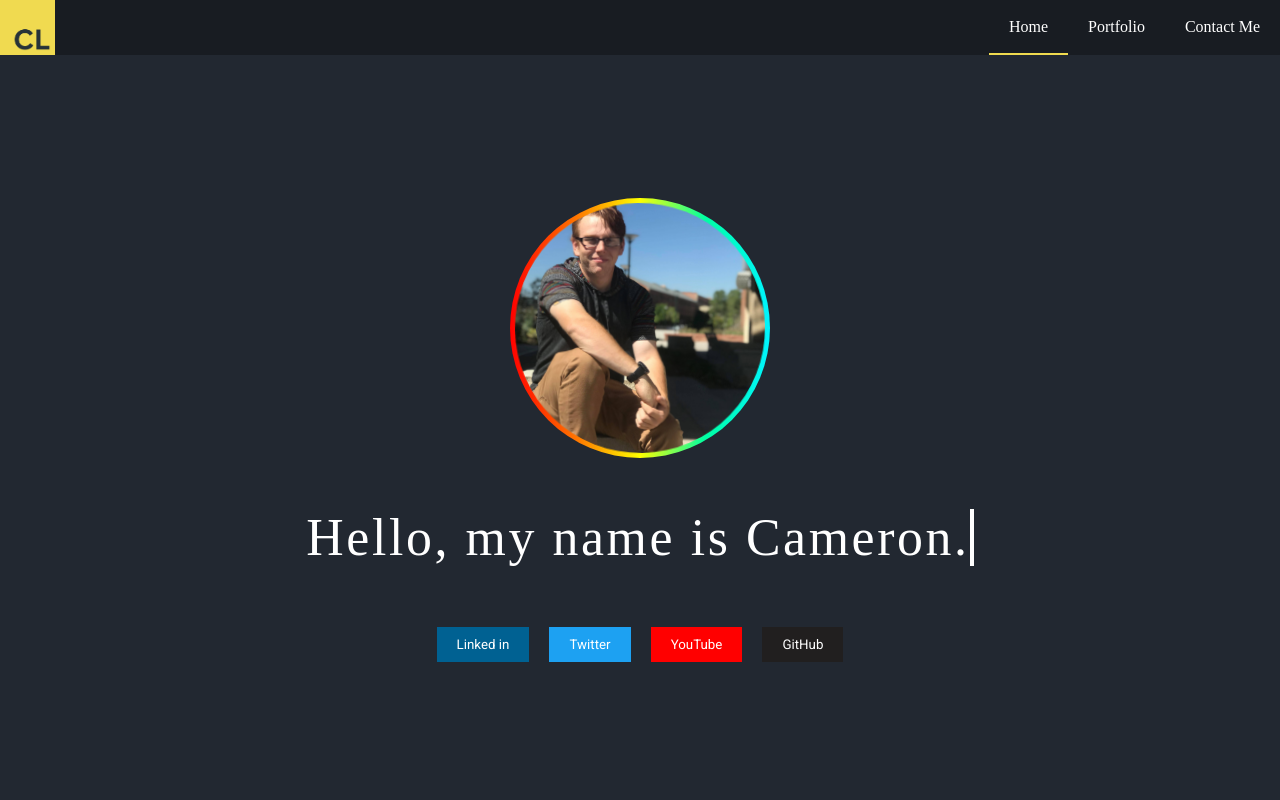
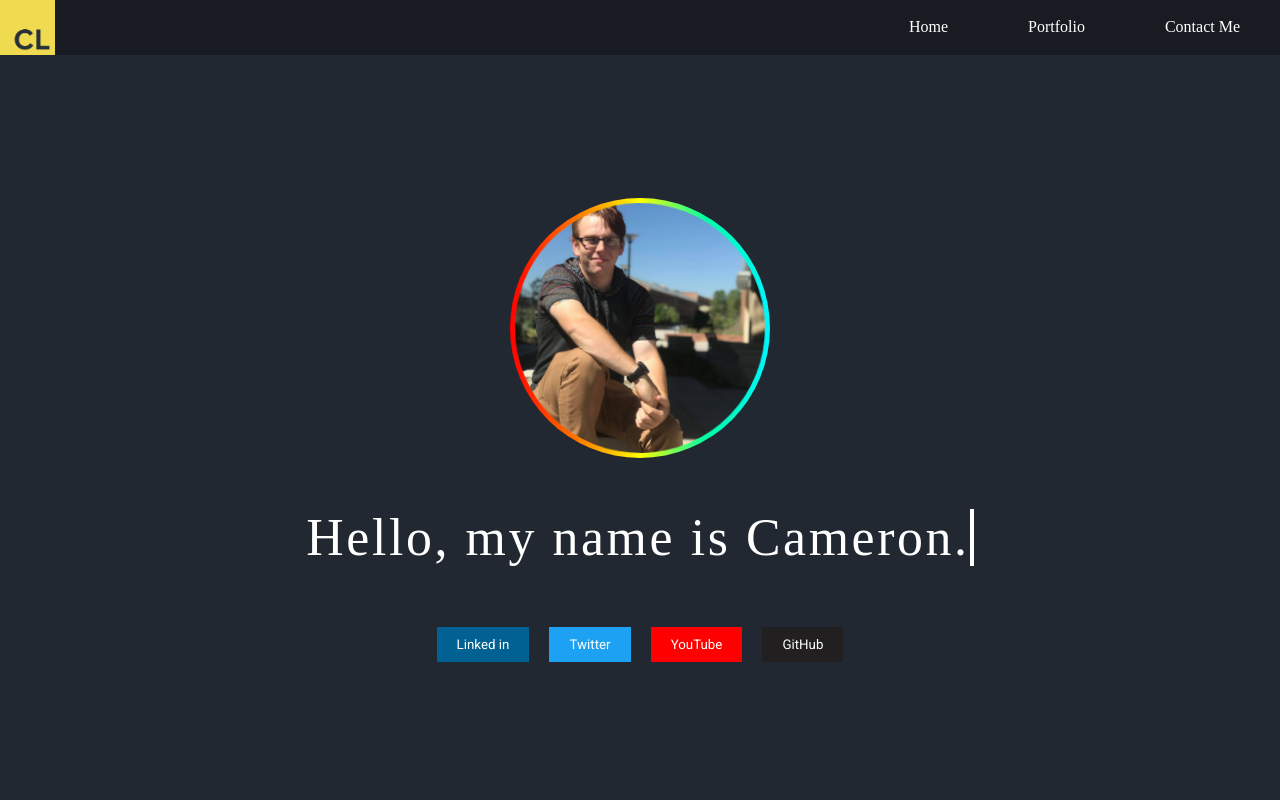
Before and after one commit to CamSkiTheDev/cameronlucas.tech, a React (Create React App) app: page / in a window 1280 px wide. Shown: the top 800 px of the page. Built offline with nearby package versions, Linux system fonts and the light colour scheme; a web font is replaced by a local one.

Commit message:
addded props for dynamic use and changed sass to all classes.

```diff
--- a/src/components/navbar/index.js
+++ b/src/components/navbar/index.js
@@ -1,10 +1,11 @@
 import React, { useState } from 'react'
+import { Link } from 'react-router-dom'
 import './style.sass'
 import logo from '../../logo.jpg'
 
-export default () => {
+export default props => {
   const initState = {
-    activeTab: 'Home',
+    activeTab: props.activeTab,
     isMobile: false,
     isOpen: false,
   }
@@ -16,14 +17,20 @@ export default () => {
       style={{
         height: state.isOpen ? 'auto' : '55px',
       }}
+      className="navbar"
     >
       <img
         src={logo}
         alt="My Logo"
         style={{ alignSelf: state.isOpen ? 'flex-start' : 'center' }}
+        className="navbar_logo"
       />
-      <ul style={{ flexDirection: state.isOpen ? 'column' : 'row' }}>
-        <li
+      <ul
+        style={{ flexDirection: state.isOpen ? 'column' : 'row' }}
+        className="navbar_list"
+      >
+        <Link
+          to="/"
           style={{
             borderBottom:
               state.activeTab === 'Home' ? `solid 2px #F0DB4F` : null,
@@ -32,10 +39,12 @@ export default () => {
             order: state.isOpen ? 2 : null,
             display: state.isMobile ? (state.isOpen ? 'flex' : 'none') : null,
           }}
+          className="navbar_button_container"
         >
-          Home
-        </li>
-        <li
+          <li className="navbar_button">Home</li>
+        </Link>
+        <Link
+          to="/Portfolio"
           style={{
             borderBottom:
               state.activeTab === 'Portfolio' ? `solid 2px #F0DB4F` : null,
@@ -44,10 +53,13 @@ export default () => {
             order: state.isOpen ? 3 : null,
             display: state.isMobile ? (state.isOpen ? 'flex' : 'none') : null,
           }}
+          className="navbar_button_container"
+          onClick={() => setState({ ...state, activeTab: 'Portfolio' })}
         >
-          Portfolio
-        </li>
-        <li
+          <li className="navbar_button">Portfolio</li>
+        </Link>
+        <Link
+          to="/ContactMe"
           style={{
             borderBottom:
               state.activeTab === 'Contact Us' ? `solid 2px #F0DB4F` : null,
@@ -56,17 +68,21 @@ export default () => {
             order: state.isOpen ? 4 : null,
             display: state.isMobile ? (state.isOpen ? 'flex' : 'none') : null,
           }}
+          className="navbar_button_container"
         >
-          Contact Me
-        </li>
-        <li
+          <li className="navbar_button">Contact Me</li>
+        </Link>
+        <Link
           style={{ order: state.isOpen ? 1 : null, alignSelf: 'flex-end' }}
+          className="navbar_button_container"
           onClick={() =>
             setState({ ...state, isMobile: true, isOpen: !state.isOpen })
           }
         >
-          <i className="fas fa-bars"></i>
-        </li>
+          <li className="navbar_button">
+            <i className="fas fa-bars"></i>
+          </li>
+        </Link>
       </ul>
     </nav>
   )
--- a/src/components/navbar/style.sass
+++ b/src/components/navbar/style.sass
@@ -1,4 +1,4 @@
-nav
+.navbar
     margin: 0 auto
     width: 100%
     height: 55px
@@ -7,10 +7,10 @@ nav
     align-items: center
     background: #181C22
     transition: all 1s linear
-    img
+    .navbar_logo
         width: 55px
         height: 55px
-    ul
+    .navbar_list
         margin: 0
         height: 100%
         list-style: none
@@ -19,28 +19,40 @@ nav
         align-items: center
         color: #ffffff
         font-family: 'Neutra Text'
-        li
-            padding: 10px 20px
+        .navbar_button_container
+            margin: 0
+            padding: 0
             height: 100%
             display: flex
             justify-content: center
             align-items: center
+            text-decoration: none
             border-bottom: solid 2px transparent
-            white-space: nowrap
+            color: #ffffff
             &:nth-child(4)
                 display: none
                 width: 0px
             &:hover
                 cursor: pointer
                 border-bottom: solid 2px #F0DB4F
+            .navbar_button
+                padding: 10px 20px
+                height: 100%
+                display: flex
+                justify-content: center
+                align-items: center
+                white-space: nowrap
 
 @media only screen and (max-width: 610px)
-    nav > ul > li
-                display: none
-                min-height: 55px
-                &:hover
-                    background: #F0DB4F
-                    color: #181C22
-                &:nth-child(4)
-                    display: flex
-                    width: auto
+    .navbar > .navbar_list > .navbar_button_container
+        padding: 0
+        display: none
+        min-height: 55px
+        &:hover
+            background: #f0db4f
+            color: #181c22
+        &:nth-child(4)
+            display: flex
+            width: auto
+        .navbar_button
+            padding: 0 20px
```
